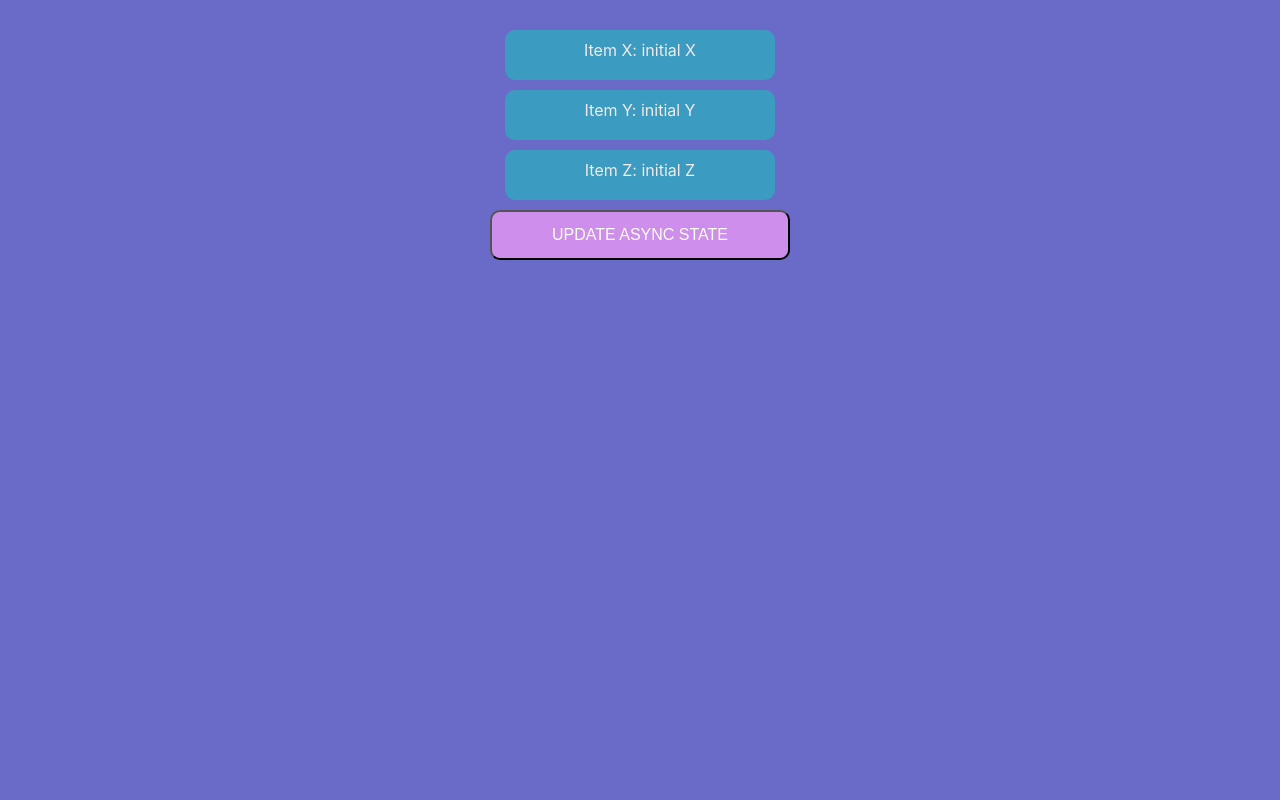
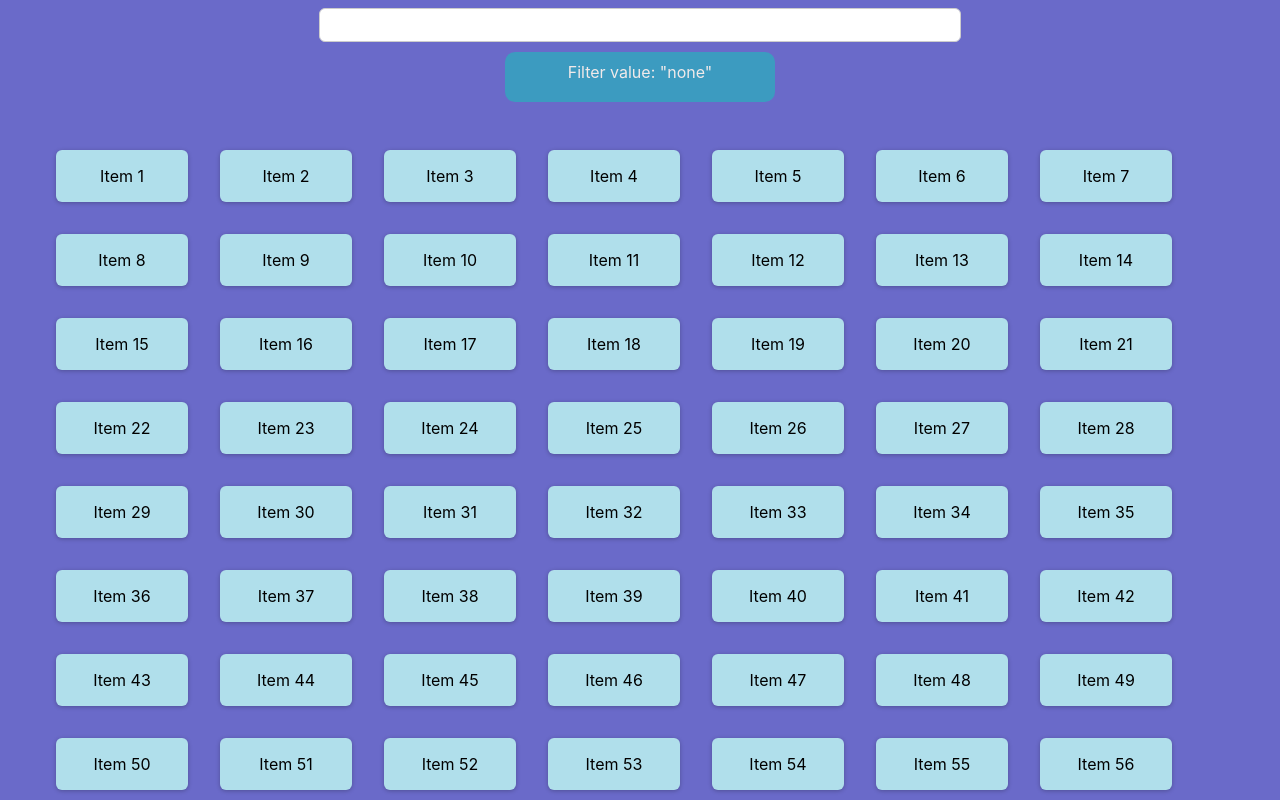
Before and after one commit to AleksandarIvezic/react-workshop, a React (Create React App) app: page / in a window 1280 px wide. Shown: the top 800 px of the page. Built offline with nearby package versions, Linux system fonts and the light colour scheme.

Commit message:
init commit

```diff
--- a/package.json
+++ b/package.json
@@ -6,8 +6,8 @@
     "@testing-library/jest-dom": "^5.16.5",
     "@testing-library/react": "^13.4.0",
     "@testing-library/user-event": "^13.5.0",
-    "react": "^17.0.0",
-    "react-dom": "^17.0.0",
+    "react": "^18.2.0",
+    "react-dom": "^18.2.0",
     "react-scripts": "5.0.1",
     "web-vitals": "^2.1.4"
   },
--- a/src/App.js
+++ b/src/App.js
@@ -1,10 +1,10 @@
-import Items from './components/Items';
 import './App.css';
+import Layout from './Layout';
 
 function App() {
   return (
     <div className="App">
-     <Items/>
+     <Layout/>
     </div>
   );
 }
--- /dev/null
+++ b/src/Layout.jsx
@@ -0,0 +1,36 @@
+import React from 'react'
+import { useState } from 'react';
+
+import { generateItems } from './helpers/generateItems';
+import Items from './components/Items';
+
+const dummyItemList = generateItems();
+
+function filterItems(filterState) {
+  if (!filterState) {
+    return dummyItemList;
+  }
+  return dummyItemList.filter((item) => item.includes(filterState));
+}
+
+const Layout = () => {
+  const [filterState, setFilterState] = useState('');
+  const [displayState, setDisplayState] = useState('');
+
+  const filteredItems = filterItems(filterState);
+
+  function updateFilterHandler(event) {
+  setFilterState(event.target.value);
+  setDisplayState(event.target.value)
+  }
+
+  return (
+    <div id="app">
+      <input type="text" onBlur={updateFilterHandler} />
+      <p>Filter value: {displayState || '"none"'}</p>
+      <Items items={filteredItems} />
+    </div>
+  );
+}
+
+export default Layout
--- a/src/components/Items.jsx
+++ b/src/components/Items.jsx
@@ -1,46 +1,13 @@
-import React, { useState } from 'react';
+import React from 'react'
 
-const AsyncStateUpdate = () => {
-  const [itemX, setItemX] = useState('initial X');
-  const [itemY, setItemY] = useState('initial Y');
-  const [itemZ, setItemZ] = useState('initial Z');
+const Items = ({items}) => {
+  return (
+    <ul>
+      {items.map((item) => (
+        <li>{item}</li>
+      ))}
+    </ul>
+  )
+}
 
-  // const mockAsyncStateUpdate = (apiData, delayMs) => {
-  //   // Simulate an asynchronous API call with a delay
-  //   setTimeout(() => {
-  //     // Update state with the API data
-  //     setItemX(apiData.x);
-  //     setItemY(apiData.y);
-  //     setItemZ(apiData.z);
-  //   }, delayMs);
-  // };
-  // const asyncStateUpdateHandler = () => {
-  //   mockAsyncStateUpdate(
-  //     { x: 'Updated X ', y: 'Updated Y ', z: 'Updated Z ' },
-  //     2000
-  //   );
-  // };
-
-  const syncStateUpdateHandler = () => {
-    setItemX('Updated X');
-    setItemY('Updated Y');
-    setItemZ('Updated Z');
-  };
-
-  console.count('render AsyncStateUpdate component');
-  console.log('item X = ', itemX);
-  console.log('item Y = ', itemY);
-  console.log('item Z = ', itemZ);
-
-  return (
-    <div>
-      <br />
-      <p>Item X: {itemX}</p>
-      <p>Item Y: {itemY}</p>
-      <p>Item Z: {itemZ}</p>
-      <button onClick={syncStateUpdateHandler}>UPDATE ASYNC STATE</button>
-    </div>
-  );
-};
-
-export default AsyncStateUpdate;
+export default Items
--- /dev/null
+++ b/src/helpers/generateItems.js
@@ -0,0 +1,7 @@
+export const generateItems = () => {
+  const items = [];
+  for (let i = 0; i < 10000; i++) {
+    items.push(`Item ${i+1}`);
+  }
+  return items;
+}
--- a/src/index.css
+++ b/src/index.css
@@ -1,5 +1,4 @@
 body {
-  margin: 0;
   font-family: -apple-system, BlinkMacSystemFont, 'Segoe UI', 'Roboto', 'Oxygen',
     'Ubuntu', 'Cantarell', 'Fira Sans', 'Droid Sans', 'Helvetica Neue',
     sans-serif;
@@ -32,3 +31,30 @@ button {
   border-radius: 10px;
   font-size: medium;
 }
+input {
+  font: inherit;
+  padding: 0.25rem;
+  font-size: 1.25rem;
+  border-radius: 6px;
+  border: 1px solid #ccc;
+  width: 50%;
+}
+input:focus {
+  background-color: #b0dfeb;
+}
+ul {
+  list-style: none;
+  margin: 2rem;
+  padding: 0;
+  display: flex;
+  flex-wrap: wrap;
+}
+
+li {
+  width: 100px;
+  margin: 1rem ;
+  padding: 1rem;
+  background-color: #b0dfeb;
+  border-radius: 6px;
+  box-shadow: 0 1px 4px rgba(0, 0, 0, 0.25);
+}
```
Also changed, not shown: 1 other file (tests, documents, lock files or other folders).
